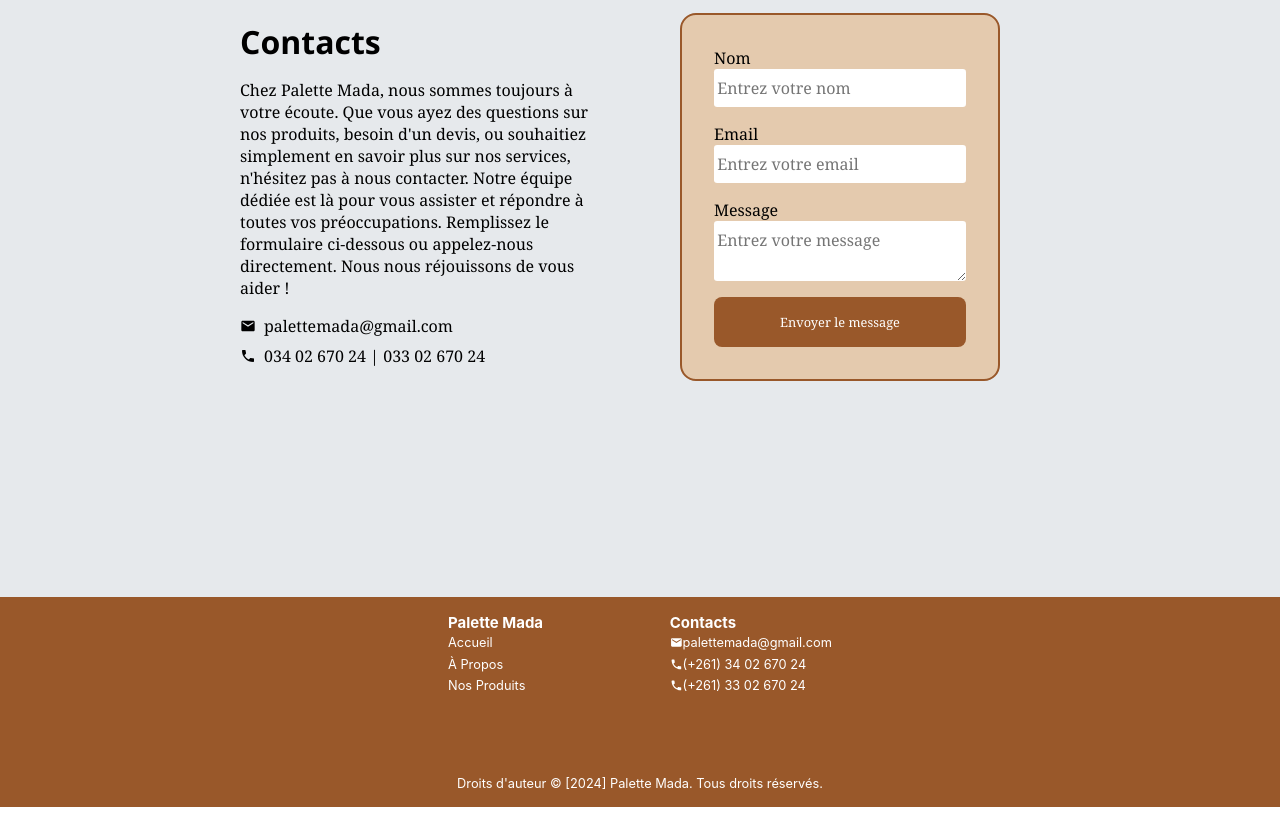
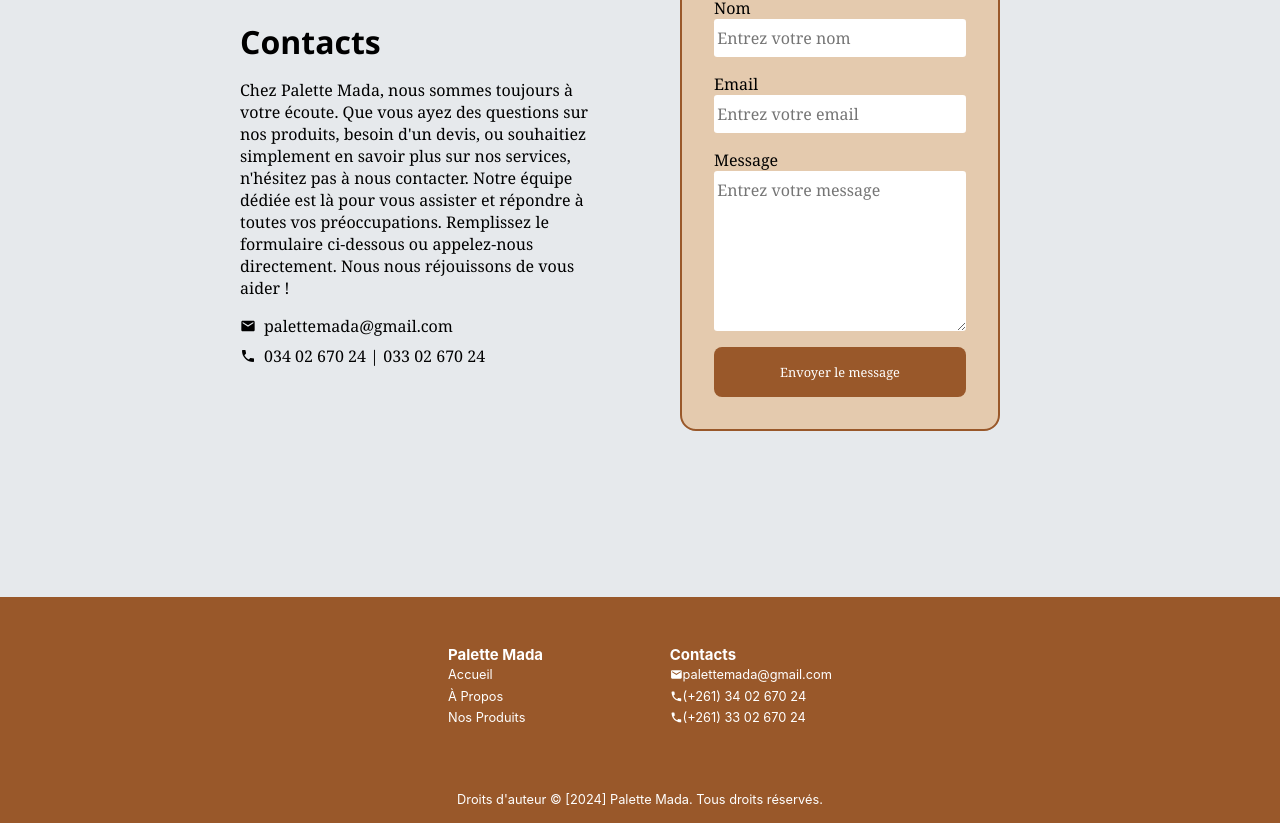
Before and after one commit to ManohisoaVicky/palette_mada, a React (Create React App) app: page / in a window 1280 px wide. Shown: the part 2603-3426 px from the top of the page. Built offline with nearby package versions, Linux system fonts and the light colour scheme.

Commit message:
updated footer padding

```diff
--- a/src/App.css
+++ b/src/App.css
@@ -331,6 +331,10 @@
   font-family: "Noto Serif", serif;
 }
 
+.mess {
+  height: 10rem;
+}
+
 form > button {
   background-color: var(--dark-brown);
   border: none;
@@ -364,6 +368,7 @@
   display: flex;
   justify-content: center;
   width: 30%;
+  padding-top: 2rem;
 }
 
 .footer-link-container {
@@ -391,5 +396,5 @@
 }
 
 .copyright {
-  margin-top: 5rem;
+  margin-top: 4rem;
 }
```
